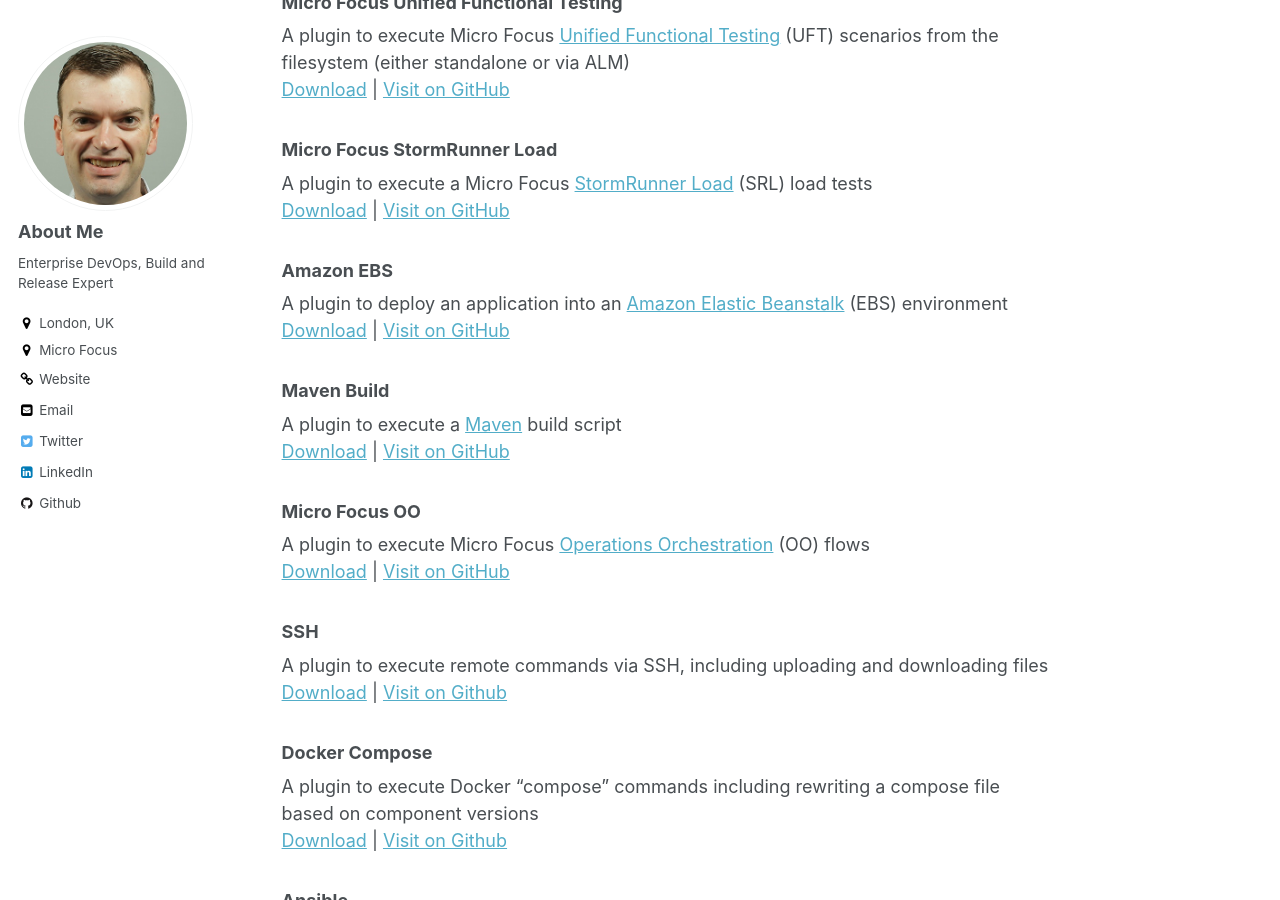
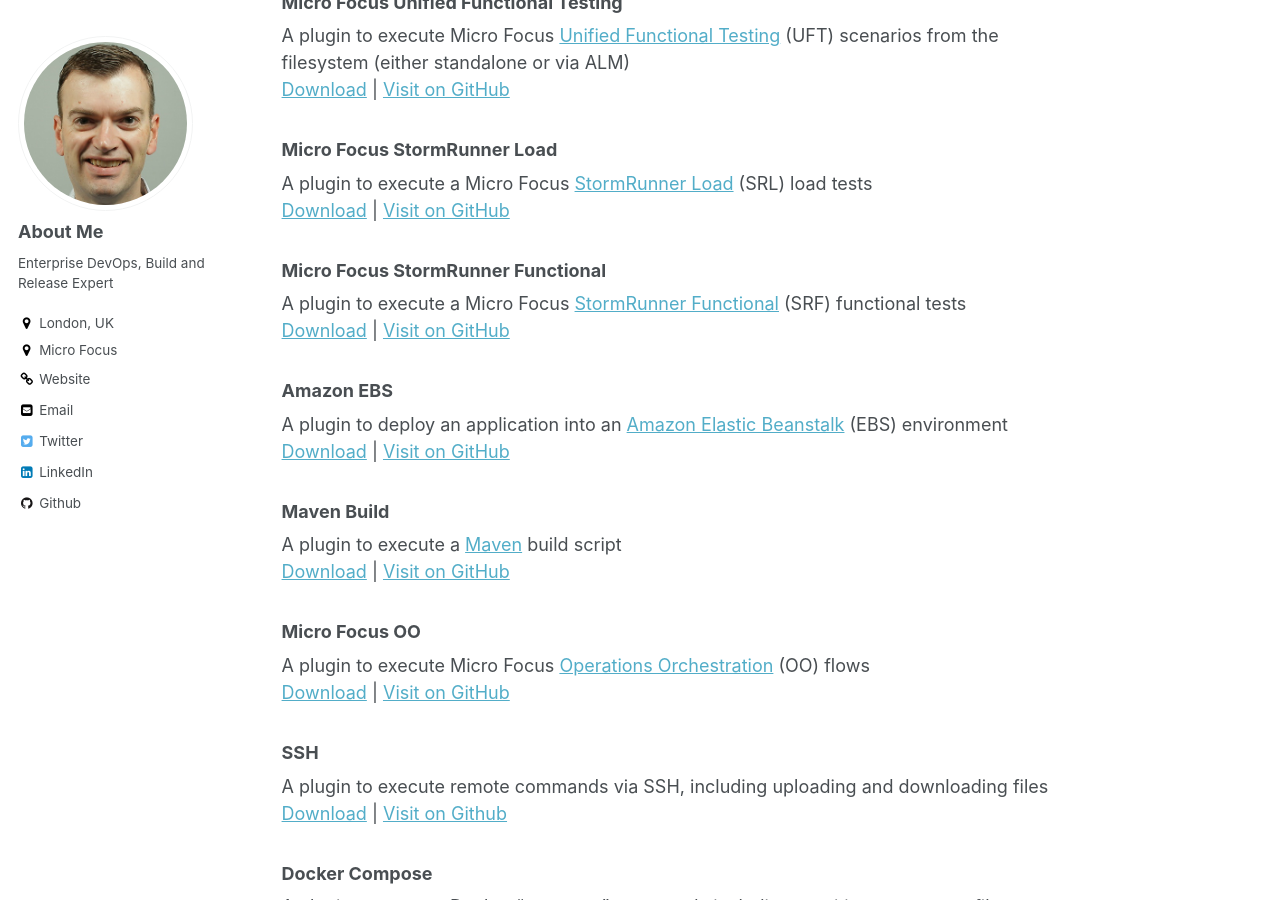
Before and after one commit to kadraman/akevinlee.github.io, a Jekyll site: the page built from _code/2018-da-plugins.md, in a window 1280 px wide and 900 px high, scrolled down 484 px. Built offline with Jekyll 4.4.1, drawn with Linux system fonts in a browser that asks for light colours.

Commit message:
Added SRF

```diff
--- a/_code/2018-da-plugins.md
+++ b/_code/2018-da-plugins.md
@@ -24,6 +24,10 @@
 ### Micro Focus StormRunner Load
 A plugin to execute a Micro Focus [StormRunner Load](https://software.microfocus.com/en-us/products/stormrunner-load-agile-cloud-testing/overview) (SRL) load tests<br/>
 [Download](https://github.com/sda-community-plugins/MicroFocus-SRL/raw/master/release/MicroFocus-SRL_6.2_1_SNAPSHOT.zip) | [Visit on GitHub](https://github.com/sda-community-plugins/MicroFocus-SRL)
+
+### Micro Focus StormRunner Functional
+A plugin to execute a Micro Focus [StormRunner Functional](https://www.microfocus.com/en-us/products/functional-testing-as-a-service/overview) (SRF) functional tests<br/>
+[Download](https://github.com/sda-community-plugins/MicroFocus-SRF/raw/master/release/MicroFocus-SRF_6.2_1_SNAPSHOT.zip) | [Visit on GitHub](https://github.com/sda-community-plugins/MicroFocus-SRF)
 
 ### Amazon EBS
 A plugin to deploy an application into an [Amazon Elastic Beanstalk](https://aws.amazon.com/elasticbeanstalk/) (EBS) environment<br/>
```
